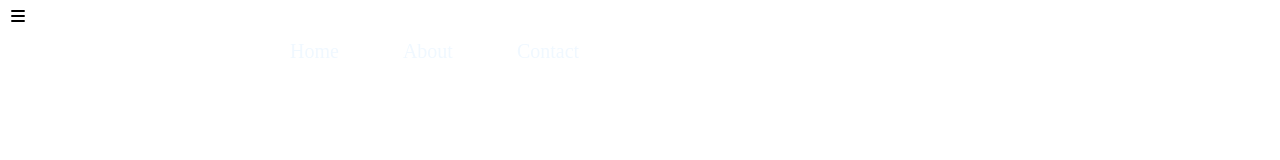
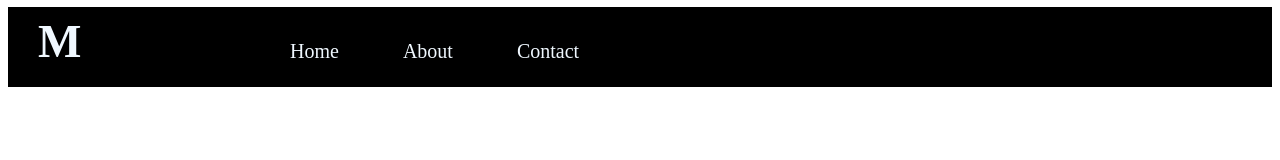
Before and after one commit to murodkhasanov/Menu-Navigator, a plain HTML site: page index.html in a window 1280 px wide. Drawn offline with Linux system fonts and the light colour scheme.

Commit message:
Update index.html

```diff
--- a/index.html
+++ b/index.html
@@ -12,6 +12,7 @@
 
   <div class="cantayner">
     <div id="menu" class="fa-solid fa-bars"></i></div>
+      <div class="back"><h4>M</h4></div>
     <div id="navbar">
       <a href="#">Home</a>
       <a href="#">About</a>
```
